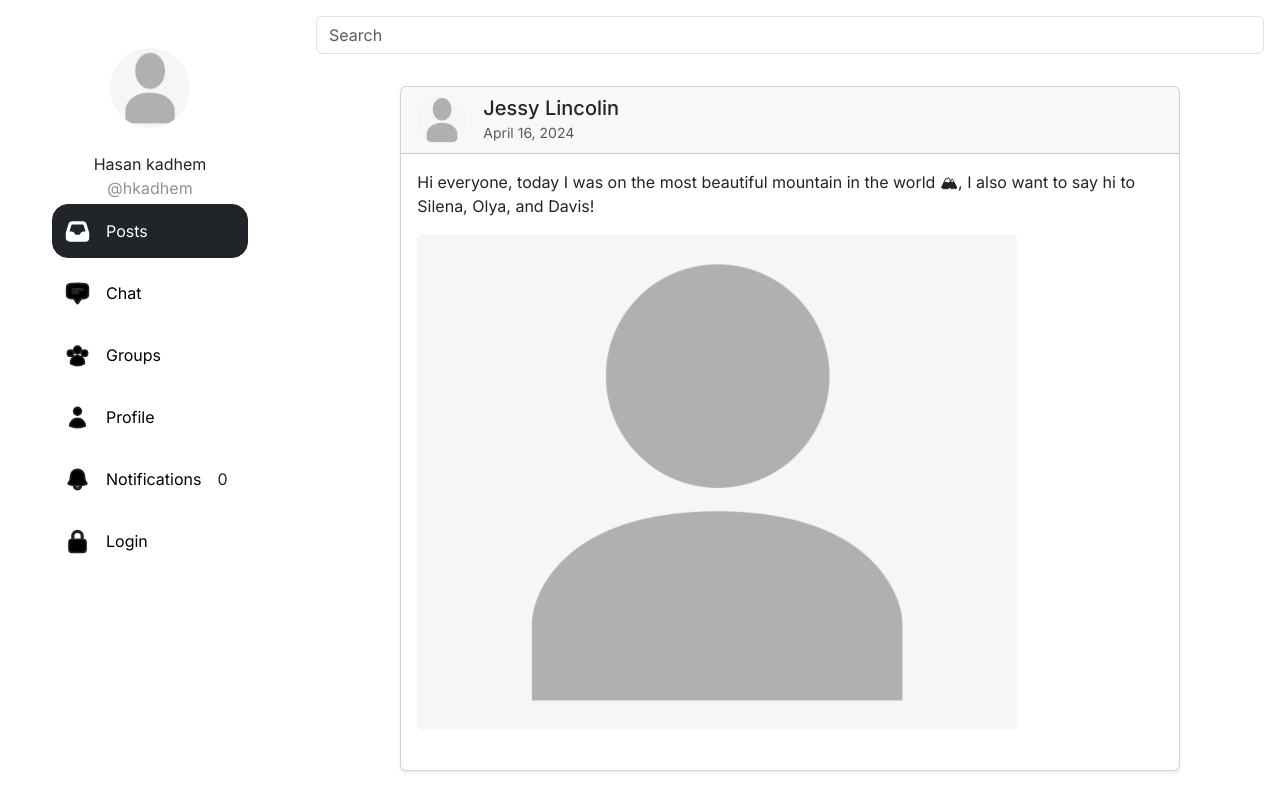
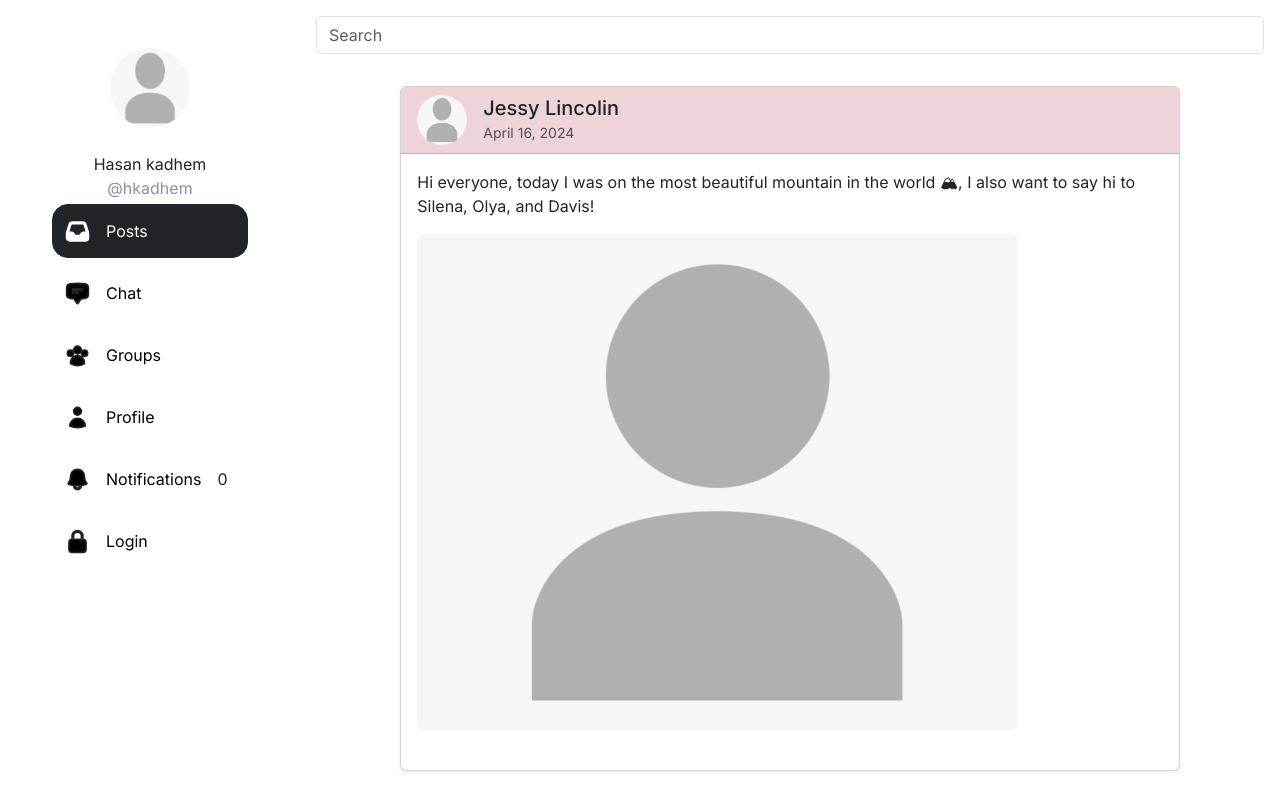
Before and after one commit to mariamqiix/social-network, a Next.js app in the folder frontend/: page /posts in a window 1280 px wide. Shown: the top 793 px of the page. Built offline with nearby package versions, Linux system fonts and the light colour scheme.

Commit message:
colorized post header(author info)

```diff
--- a/frontend/src/app/components/PostContent.tsx
+++ b/frontend/src/app/components/PostContent.tsx
@@ -1,10 +1,13 @@
 import Image from 'next/image';
+import { randomColor } from "../components/colors";
 
 const PostContent = ({ content, images, avatar, name, time }) => {
     return (
       <div className="card mb-4 shadow-sm">
         {/* Author Info */}
-        <div className="card-header d-flex align-items-center">
+        <div className="card-header d-flex align-items-center" style={{
+        backgroundColor: randomColor(), // Set the background color to a random color
+            }}>
           <Image
             src={"/placeholder.jpg"}
             alt="Author's Avatar"
```
